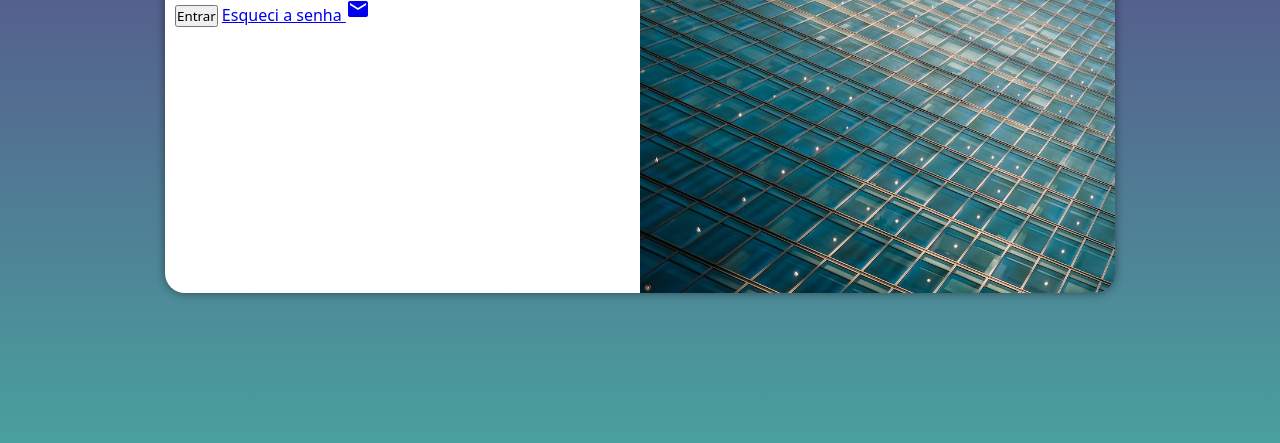
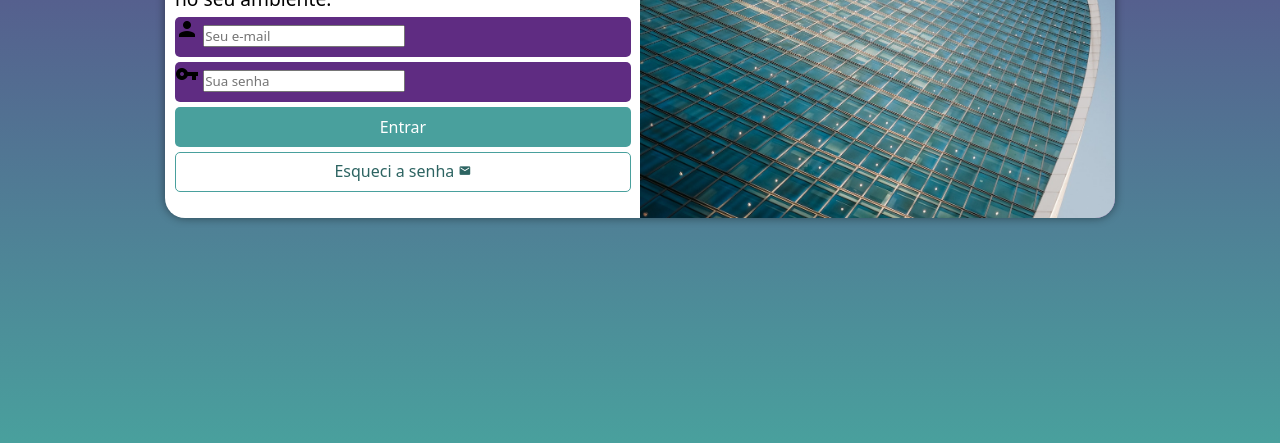
Before and after one commit to capelarileo/projeto-login, a plain HTML site: page index.html in a window 1280 px wide. Shown: the part 357-800 px from the top of the page. Drawn offline with Linux system fonts and the light colour scheme.

Commit message:
formatação do formulário

```diff
--- a/estilos/media-query.css
+++ b/estilos/media-query.css
@@ -7,6 +7,7 @@
 
     section#login {
         width: 80vw;
+        height: 300px;
     }
 
     section#login > div#imagem {
@@ -28,6 +29,7 @@
 
     section#login {
         width: 950px;
+        height: 350px;
     }
 
     section#login > div#imagem {
@@ -48,4 +50,16 @@
     div#formulario > p {
         font-size: 1.2em;
     }
+
+    form > div.campo {
+        width: 49%;
+    }
+
+    form > input[type=submit] {
+        width: 49%;
+    }
+
+    form > a.botao {
+        width: 49%;
+    }
 }
--- a/estilos/style.css
+++ b/estilos/style.css
@@ -33,8 +33,8 @@ section#login {
     overflow: hidden; /* Tudo que estiver fora da borda, vai ficar escondido */
 
     background-color: white;
-    width: 250px;
-    height: 500px;
+    width: 260px;
+    height: 525px;
     border-radius: 20px;
     box-shadow: 0px 0px 10px rgba(0, 0, 0, 0.451);
 
@@ -61,5 +61,57 @@ div#formulario > h1 {
 }
 
 div#formulario > p {
+    font-size: 0.9em;
+}
+
+form > div.campo {
+    background-color: #5f2c82;
+    width: 100%;
+    display: block;
+    height: 40px;
+    border-radius: 5px;
+    margin: 5px 0px;
+}
+
+div.campo > label {
+    display: none;
+}
+
+form > input[type=submit] {
+    display: block; /*Para posiciona-lo em uma linha apenas*/
+    font-size: 1em;
+    width: 100%;
+    height: 40px;
+    background-color: #49a09d;
+    color: white;
+    border: none;
+    border-radius: 5px;
+    cursor: pointer;
+}
+
+form > input[type=submit]:hover {
+    background-color: #2d6462;
+}
+
+form > a.botao {
+    display: block;
+    text-align: center;
+    font-size: 1em;
+    width: 100%;
+    height: 40px;
+    padding-top: 7px;
+    margin-top: 5px;
+    background-color: white;
+    color: #2d6462;
+    border: 1px solid #49a09d;
+    border-radius: 5px;
+    text-decoration: none;
+}
+
+form > a.botao:hover {
+    background-color: #6cd3cf;
+}
+
+form > a.botao > i {
     font-size: 0.8em;
 }
--- a/index.html
+++ b/index.html
@@ -28,7 +28,7 @@
                         <label for="isenha">Senha</label>
                     </div>
                     <input type="submit" value="Entrar">
-                    <a href="esqueci.html">
+                    <a href="esqueci.html" class="botao">
                         Esqueci a senha <i class="material-icons">mail</i>
                     </a>
                 </form>
```
